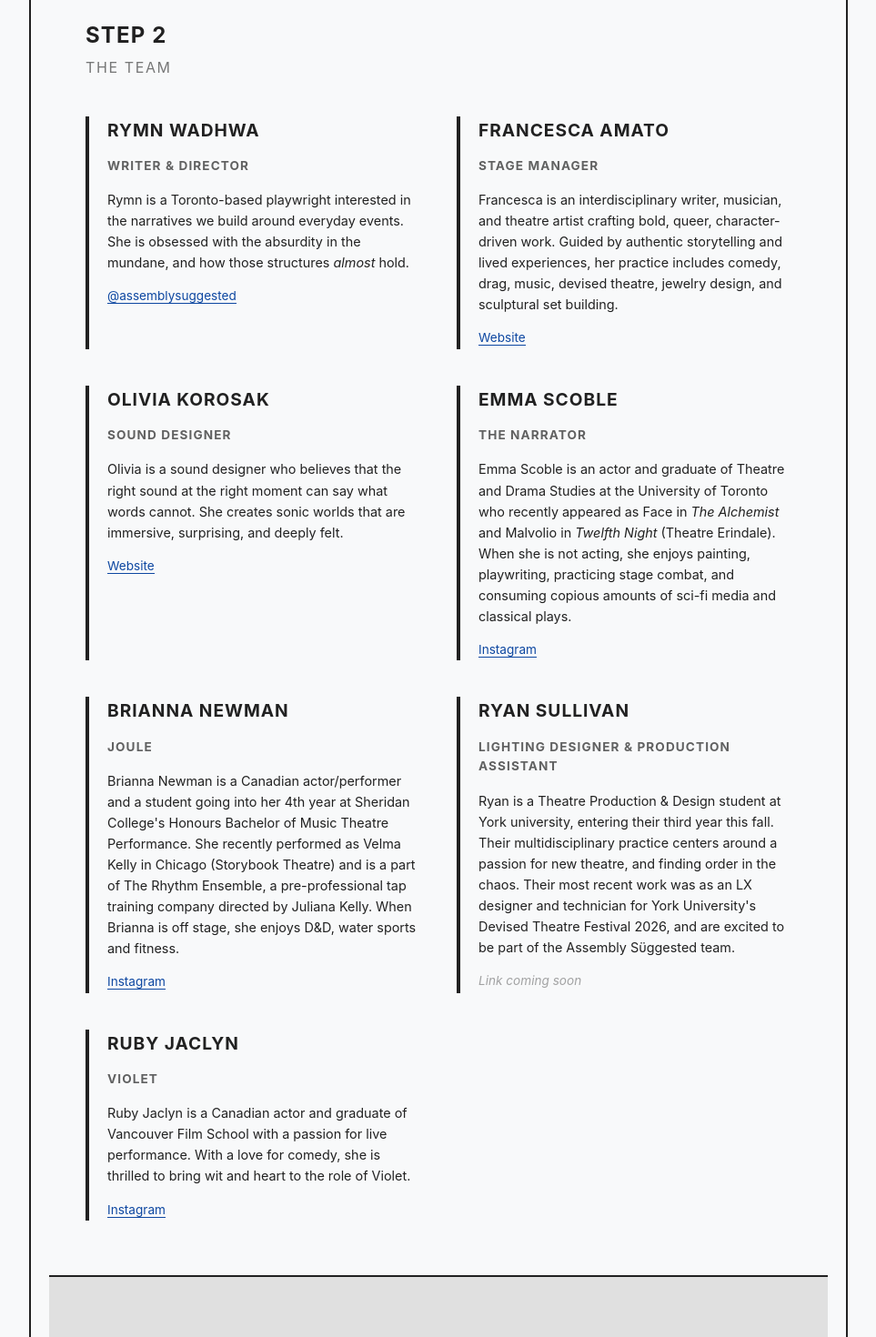
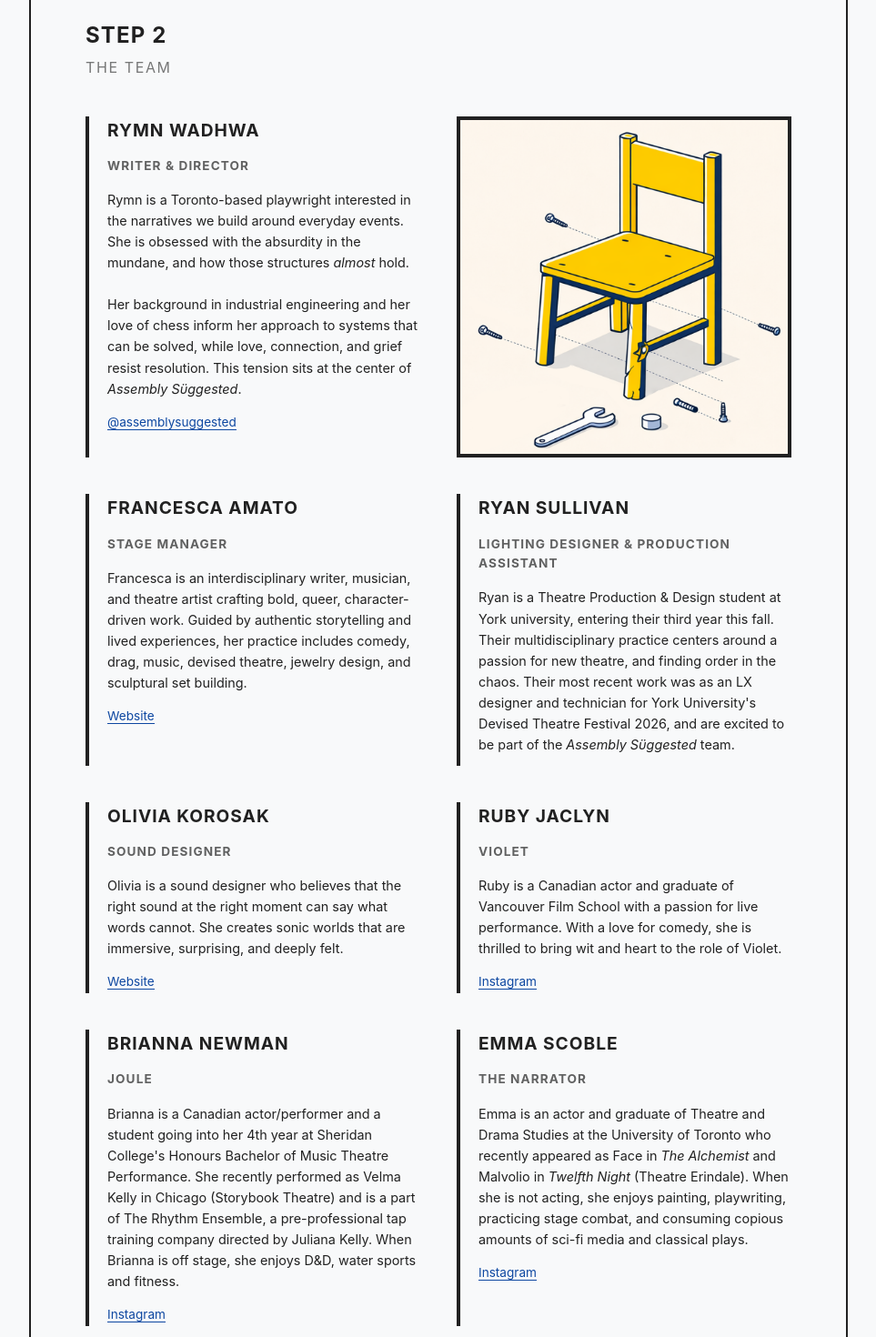
Before and after one commit to rymn-exe/assemblywebsite, a React (Vite) app: page / in a window 1280 px wide. Shown: the part 1600-3070 px from the top of the page at 91% size, without its empty margins (158-1121 px from the left). Built offline with nearby package versions, Linux system fonts and the light colour scheme.

Commit message:
Refine team section layout and bios.
Reorder team cards for better visual balance, add the Option-2 visual tile, and update bio formatting/details including first-name intros and italicized play titles.

Made-with: Cursor

```diff
--- a/src/components/Team.tsx
+++ b/src/components/Team.tsx
@@ -1,4 +1,5 @@
 import React from 'react';
+import option2Image from '../../Option-2.png';
 
 interface TeamMember {
   name: string;
@@ -6,15 +7,27 @@ interface TeamMember {
   bio: React.ReactNode;
   link?: string;
   linkLabel?: string;
+  imageSrc?: string;
+  imageAlt?: string;
+  showLinkPlaceholder?: boolean;
 }
 
 const members: TeamMember[] = [
   {
     name: 'Rymn Wadhwa',
     title: 'Writer & Director',
-    bio: <>Rymn is a Toronto-based playwright interested in the narratives we build around everyday events. She is obsessed with the absurdity in the mundane, and how those structures <em>almost</em> hold.</>,
+    bio: <>Rymn is a Toronto-based playwright interested in the narratives we build around everyday events. She is obsessed with the absurdity in the mundane, and how those structures <em>almost</em> hold.<br /><br />Her background in industrial engineering and her love of chess inform her approach to systems that can be solved, while love, connection, and grief resist resolution. This tension sits at the center of <em>Assembly Sϋggested</em>.</>,
     link: 'https://www.instagram.com/assemblysuggested',
     linkLabel: '@assemblysuggested',
+  },
+  {
+    name: 'Option 2 Visual',
+    title: '',
+    bio: '',
+    imageSrc: option2Image,
+    imageAlt: 'Assembly Suggested visual option 2',
+    link: '',
+    linkLabel: '',
   },
   {
     name: 'Francesca Amato',
@@ -24,6 +37,14 @@ const members: TeamMember[] = [
     linkLabel: 'Website',
   },
   {
+    name: 'Ryan Sullivan',
+    title: 'Lighting Designer & Production Assistant',
+    bio: <>Ryan is a Theatre Production & Design student at York university, entering their third year this fall. Their multidisciplinary practice centers around a passion for new theatre, and finding order in the chaos. Their most recent work was as an LX designer and technician for York University&apos;s Devised Theatre Festival 2026, and are excited to be part of the <em>Assembly Sϋggested</em> team.</>,
+    link: '',
+    linkLabel: '',
+    showLinkPlaceholder: false,
+  },
+  {
     name: 'Olivia Korosak',
     title: 'Sound Designer',
     bio: 'Olivia is a sound designer who believes that the right sound at the right moment can say what words cannot. She creates sonic worlds that are immersive, surprising, and deeply felt.',
@@ -31,31 +52,24 @@ const members: TeamMember[] = [
     linkLabel: 'Website',
   },
   {
-    name: 'Emma Scoble',
-    title: 'The Narrator',
-    bio: <>Emma Scoble is an actor and graduate of Theatre and Drama Studies at the University of Toronto who recently appeared as Face in <em>The Alchemist</em> and Malvolio in <em>Twelfth Night</em> (Theatre Erindale). When she is not acting, she enjoys painting, playwriting, practicing stage combat, and consuming copious amounts of sci-fi media and classical plays.</>,
-    link: 'https://www.instagram.com/scoblerone_',
+    name: 'Ruby Jaclyn',
+    title: 'Violet',
+    bio: 'Ruby is a Canadian actor and graduate of Vancouver Film School with a passion for live performance. With a love for comedy, she is thrilled to bring wit and heart to the role of Violet.',
+    link: 'https://www.instagram.com/rubyjaclynn',
     linkLabel: 'Instagram',
   },
   {
     name: 'Brianna Newman',
     title: 'Joule',
-    bio: 'Brianna Newman is a Canadian actor/performer and a student going into her 4th year at Sheridan College\'s Honours Bachelor of Music Theatre Performance. She recently performed as Velma Kelly in Chicago (Storybook Theatre) and is a part of The Rhythm Ensemble, a pre-professional tap training company directed by Juliana Kelly. When Brianna is off stage, she enjoys D&D, water sports and fitness.',
+    bio: 'Brianna is a Canadian actor/performer and a student going into her 4th year at Sheridan College\'s Honours Bachelor of Music Theatre Performance. She recently performed as Velma Kelly in Chicago (Storybook Theatre) and is a part of The Rhythm Ensemble, a pre-professional tap training company directed by Juliana Kelly. When Brianna is off stage, she enjoys D&D, water sports and fitness.',
     link: 'https://www.instagram.com/brianna.newman/',
     linkLabel: 'Instagram',
   },
   {
-    name: 'Ryan Sullivan',
-    title: 'Lighting Designer & Production Assistant',
-    bio: 'Ryan is a Theatre Production & Design student at York university, entering their third year this fall. Their multidisciplinary practice centers around a passion for new theatre, and finding order in the chaos. Their most recent work was as an LX designer and technician for York University\'s Devised Theatre Festival 2026, and are excited to be part of the Assembly Sϋggested team.',
-    link: '',
-    linkLabel: '',
-  },
-  {
-    name: 'Ruby Jaclyn',
-    title: 'Violet',
-    bio: 'Ruby Jaclyn is a Canadian actor and graduate of Vancouver Film School with a passion for live performance. With a love for comedy, she is thrilled to bring wit and heart to the role of Violet.',
-    link: 'https://www.instagram.com/rubyjaclynn',
+    name: 'Emma Scoble',
+    title: 'The Narrator',
+    bio: <>Emma is an actor and graduate of Theatre and Drama Studies at the University of Toronto who recently appeared as Face in <em>The Alchemist</em> and Malvolio in <em>Twelfth Night</em> (Theatre Erindale). When she is not acting, she enjoys painting, playwriting, practicing stage combat, and consuming copious amounts of sci-fi media and classical plays.</>,
+    link: 'https://www.instagram.com/scoblerone_',
     linkLabel: 'Instagram',
   },
 ];
@@ -67,6 +81,15 @@ const Team: React.FC = () => {
       <h3 style={{ marginBottom: '40px', fontWeight: 'normal', fontSize: '1rem', opacity: 0.6, textTransform: 'uppercase', letterSpacing: '0.1em' }}>The Team</h3>
       <div style={{ display: 'grid', gridTemplateColumns: 'repeat(auto-fill, minmax(260px, 1fr))', gap: '40px' }}>
         {members.map((member) => (
+          member.imageSrc ? (
+            <div key={member.name}>
+              <img
+                src={member.imageSrc}
+                alt={member.imageAlt || member.name}
+                style={{ width: '100%', height: '100%', minHeight: '320px', objectFit: 'cover', border: '4px solid var(--manual-black)' }}
+              />
+            </div>
+          ) : (
             <div key={member.name} style={{ borderLeft: '4px solid var(--manual-black)', paddingLeft: '20px' }}>
               <h3 style={{ fontSize: '1.2rem', marginBottom: '4px' }}>{member.name}</h3>
               <p style={{ fontWeight: 'bold', fontSize: '0.85rem', textTransform: 'uppercase', letterSpacing: '0.08em', marginBottom: '12px', opacity: 0.7 }}>
@@ -82,10 +105,11 @@ const Team: React.FC = () => {
                 >
                   {member.linkLabel || member.link}
                 </a>
-            ) : (
+              ) : member.showLinkPlaceholder !== false ? (
                 <span style={{ fontSize: '0.85rem', opacity: 0.4, fontStyle: 'italic' }}>Link coming soon</span>
-            )}
+              ) : null}
             </div>
+          )
         ))}
       </div>
     </section>
```
Also changed, not shown: Option-2.png (added). Lines whose indentation alone changed are shown as unchanged.
